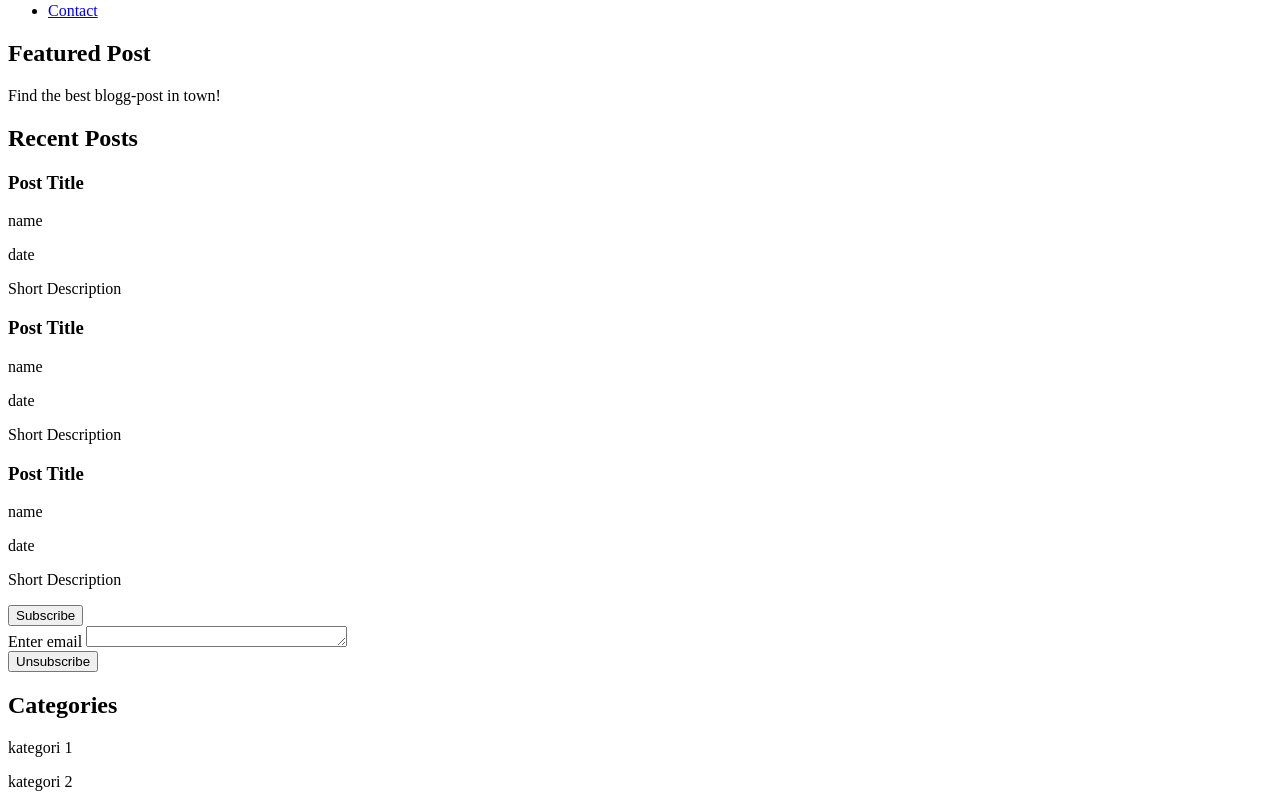
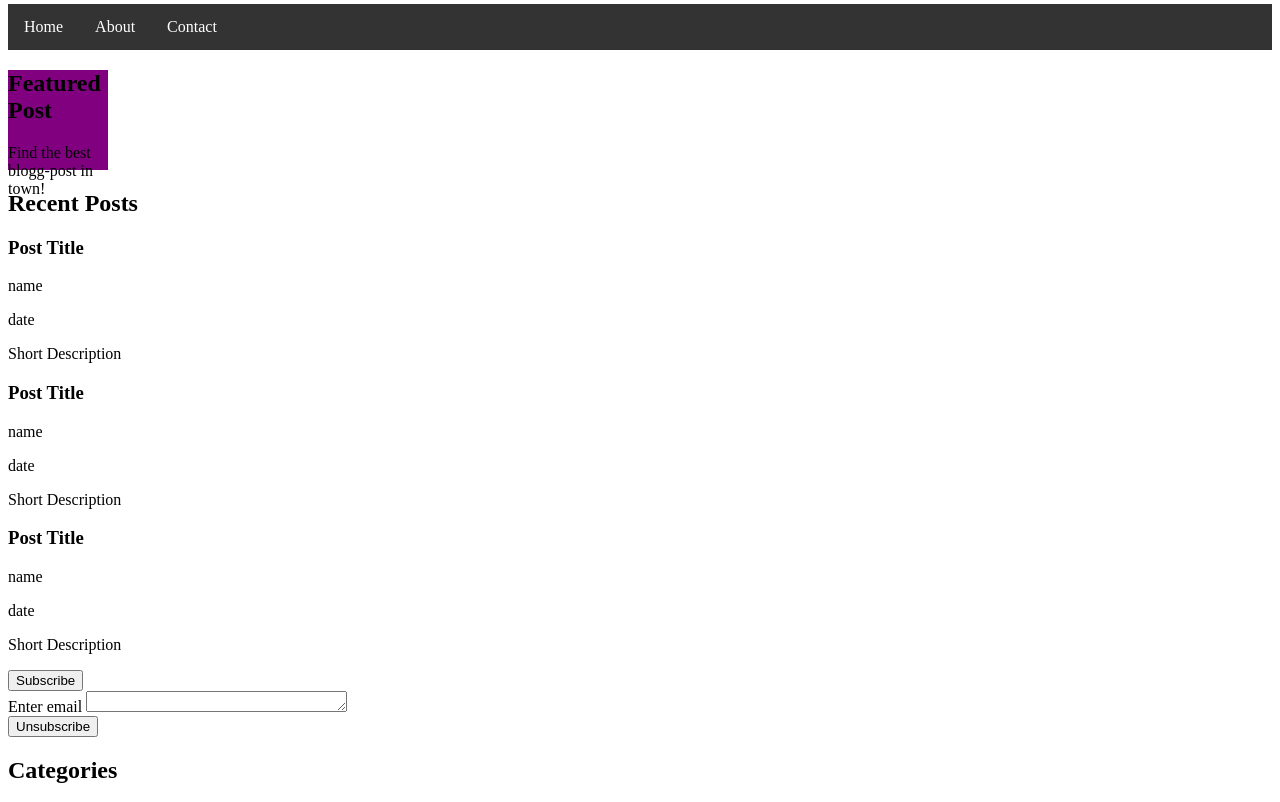
Before and after one commit to konstantinosnascos/FrontendBoilerRoomv1, a plain HTML site: page index.html in a window 1280 px wide. Shown: the part 76-878 px from the top of the page. Drawn offline with Linux system fonts and the light colour scheme.

Commit message:
Fixa så det är en css fil istället. La in div box i index.html. La in lite grejer i css för header och featured post

```diff
--- a/index.html
+++ b/index.html
@@ -5,12 +5,13 @@
     <meta name="viewport"
           content="width=device-width, user-scalable=no, initial-scale=1.0, maximum-scale=1.0, minimum-scale=1.0">
     <meta http-equiv="X-UA-Compatible" content="ie=edge">
-    <link rel="stylesheet" href="index.css">
-    <title>Document</title>
+    <link rel="stylesheet" href="style.css">
+    <title>Campus Blog</title>
 </head>
     <body>
         <header class="header">
-            <div class="logo">Blogg</div>
+            <h1>Campus Blog</h1>
+            <div class="logo"></div>
             <nav class="nav">
                 <ul class="nav-list">
                     <li><a href="#">Home</a> </li>
@@ -20,10 +21,12 @@
             </nav>
         </header>
         <main class="main">
+            <div class="featured-box">
             <section class="featured-post">
                 <h1>Featured Post</h1>
                 <p>Find the best blogg-post in town!</p>
             </section>
+            </div>
             <section class="recent-post">
                 <h2>Recent Posts</h2>
                 <div class="cards-container">
--- /dev/null
+++ b/style.css
@@ -0,0 +1,29 @@
+ul li {
+    float: left;
+}
+
+ul li a {
+  display: block;
+  color: white;
+  text-align: center;
+  padding: 14px 16px;
+  text-decoration: none;
+}
+
+ul {
+  list-style-type: none;
+  margin: 0;
+  padding: 0;
+  overflow: hidden;
+  background-color: #333333;
+}
+
+ul li a:hover {
+  background-color: #111111;
+}
+
+.featured-box {
+    background-color: purple;
+    width: 100px;
+    height: 100px;
+}
```
Also changed, not shown: about.html (+1 -1 lines), post.html (+1 -1 lines), about.css (deleted), index.css (deleted), post.css (deleted).
